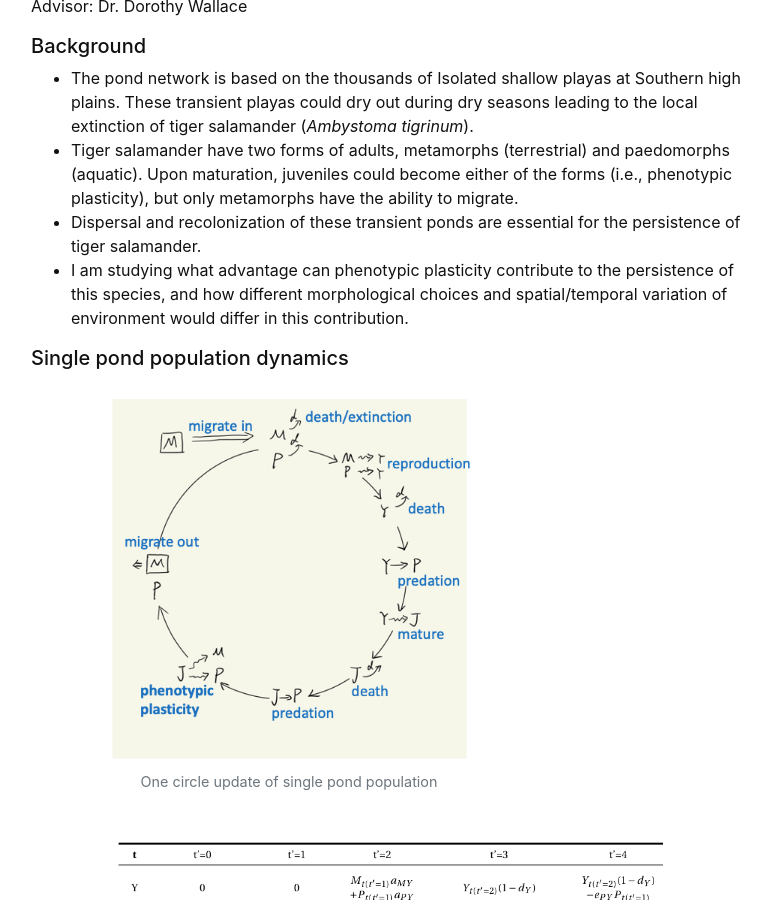
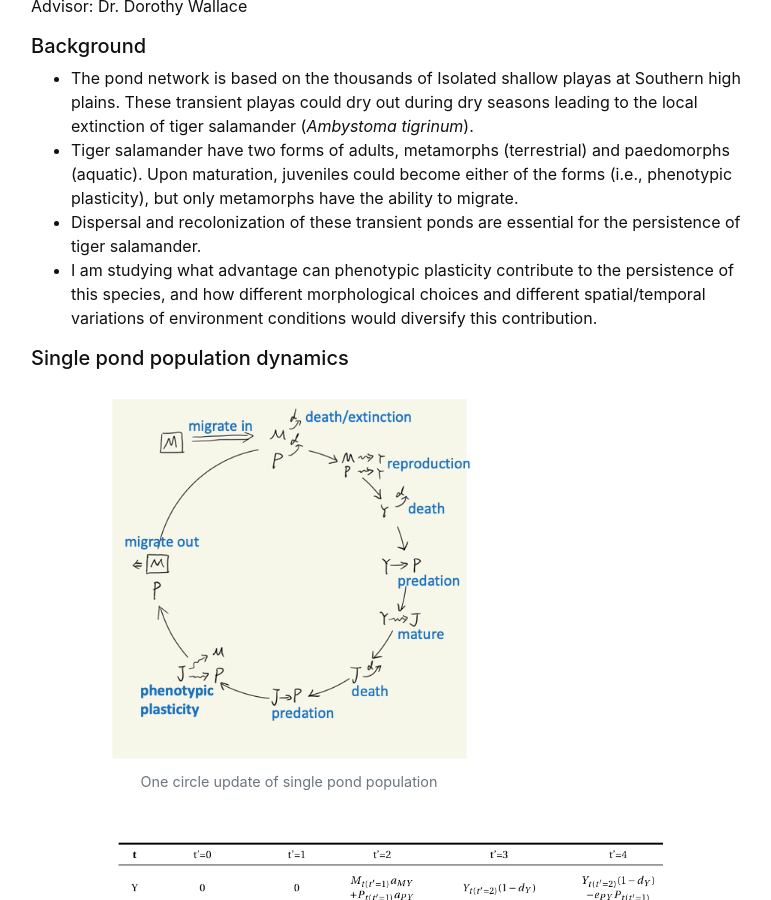
Before and after one commit to junkun-ren/PersonalWebsite, a Jekyll site: the page built from content/0-research.md, in a window 1280 px wide and 900 px high, scrolled down 6315 px. Shown: the whole window, without its empty margins (249-1020 px from the left). Built offline with Jekyll 4.4.1, drawn with Linux system fonts in a browser that asks for light colours.

Commit message:
Update 0-research.md

```diff
--- a/content/0-research.md
+++ b/content/0-research.md
@@ -86,7 +86,7 @@ Advisor: Dr. Dorothy Wallace
 - The pond network is based on the thousands of Isolated shallow playas at Southern high plains. These transient playas could dry out during dry seasons leading to the local extinction of tiger salamander (*Ambystoma tigrinum*).
 - Tiger salamander have two forms of adults, metamorphs (terrestrial) and paedomorphs (aquatic).  Upon maturation, juveniles could become either of the forms (i.e., phenotypic plasticity), but only metamorphs have the ability to migrate.
 - Dispersal and recolonization of these transient ponds are essential for the persistence of tiger salamander.
-- I am studying what advantage can phenotypic plasticity contribute to the persistence of this species, and how different morphological choices and spatial/temporal variation of environment would differ in this contribution.
+- I am studying what advantage can phenotypic plasticity contribute to the persistence of this species, and how different morphological choices and different spatial/temporal variations of environment conditions would diversify this contribution.
 
 
 ##### Single pond population dynamics<a name="subparagraph2-2"></a>
```
